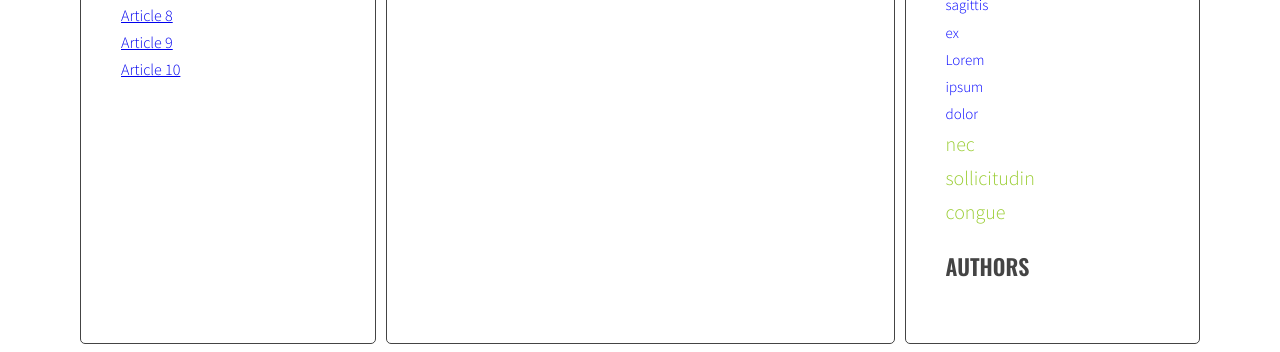
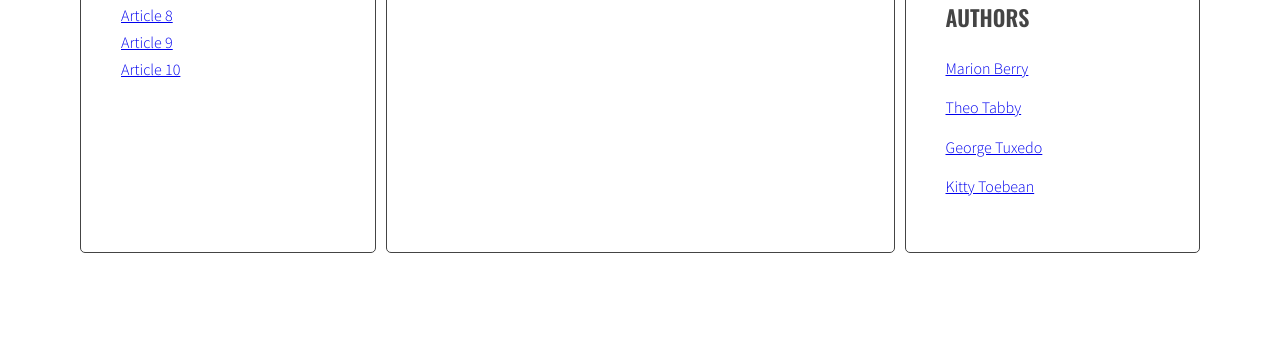
Before and after one commit to jfirlej/Blog-JavaScript, a website: page index.html in a window 1280 px wide. Shown: the part 547-899 px from the top of the page. After the commit the page ends 808 px from the top, so only its background shows below. Drawn offline with nearby package versions, Linux system fonts and the light colour scheme.

Commit message:
adding the number of articles to authors

```diff
--- a/js/script.js
+++ b/js/script.js
@@ -8,15 +8,15 @@ const optArticleSelector = '.post',
   optTagsSelector = '.tags a',
   optPostTagsSelector = '.post-tags .list a',
   optCloudClassCount = 5,
-  optCloudClassPrefix = 'tag-size-';
-//optCloudAuthorCount = 5,
-//optCloudAuthorPrefix = 'author-size-';
+  optCloudClassPrefix = 'tag-size-',
+  optCloudAuthorCount = 5,
+  optCloudAuthorPrefix = 'author-size-';
 
 function titleClickHandler(event) {
   event.preventDefault();
   const clickedElement = this;
-  console.log('Link was clicked!');
-  console.log(event);
+  //console.log('Link was clicked!');
+  //console.log(event);
   const activeLinks = document.querySelectorAll('.titles a.active');
   for (let activeLink of activeLinks) {
     /* remove class 'active' from all article links  */
@@ -28,9 +28,9 @@ function titleClickHandler(event) {
     activeArticle.classList.remove('active');
   }
   const articleSelector = clickedElement.getAttribute('href'); /* get 'href' attribute from the clicked link */
-  console.log(articleSelector);
+  // console.log(articleSelector);
   const targetArticle = document.querySelector(articleSelector); /* find the correct article using the selector (value of 'href' attribute) */
-  console.log(targetArticle);
+  //console.log(targetArticle);
   targetArticle.classList.add('active'); /* add class 'active' to the correct article */
 }
 
@@ -46,7 +46,7 @@ function generateTitleLinks(customSelector = '') {
     /* get the article id */
 
     const articleId = article.getAttribute('id');
-    console.log(articleId);
+    //console.log(articleId);
 
     /* find the title element */
 
@@ -59,7 +59,7 @@ function generateTitleLinks(customSelector = '') {
     /* create HTML of the link */
 
     const linkHTML = '<li><a href="#' + articleId + '"><span>' + articleTitle + '</span></a></li>';
-    console.log(linkHTML);
+    //console.log(linkHTML);
 
     /* insert link into titleList */
     html = html + linkHTML;
@@ -83,7 +83,7 @@ function calculateTagsParams(tags) {
   };
 
   for (let tag in tags) {
-    console.log(tag + ' is used ' + tags[tag] + ' times');
+    //console.log(tag + ' is used ' + tags[tag] + ' times');
     if (tags[tag] > params.max) {
       params.max = tags[tag];
     }
@@ -121,13 +121,13 @@ function calculateTagClass(count, params) {
   return optCloudClassPrefix + classNumber;
 }
 
-/*function calculateAuthorClass(count, params) {
+function calculateAuthorClass(count, params) {
   const normalizedCount = count - params.min;
   const normalizedMax = params.max - params.min;
   const percentage = normalizedCount / normalizedMax;
   const authorNumber = Math.floor(percentage * (optCloudAuthorCount - 1) + 1);
   return optCloudAuthorPrefix + authorNumber;
-}*/
+}
 
 
 function generateTags() {
@@ -164,7 +164,7 @@ function generateTags() {
 
   /* create variable for all link HTML code */
   const tagsParams = calculateTagsParams(allTags);
-  console.log('tagsParams', tagsParams);
+  ///console.log('tagsParams', tagsParams);
   let allTagsHTML = '';
 
   /* start LOOP for each tag in allTags; */
@@ -206,46 +206,50 @@ function tagClickHandler(event) {
 
 }
 
-/*function generateAuthors() {
+function generateAuthors() {
+  //find all aricle
   let allAuthors = {};
-  const allArticles = document.querySelectorAll(optArticleSelector);
-  for (let eachArticle of allArticles) {
-    const authorOfThisArticle = eachArticle.querySelector(optArticleAuthorSelector);
-    const authorOfThisArticleOnlyTxt = authorOfThisArticle.innerText;
-    const authorOfThisArticleWithoutBy = authorOfThisArticleOnlyTxt.replace('by ', '');
-    eachArticle.setAttribute('data-author', authorOfThisArticle);
-    for (let name of eachArticle) {
-      const linkHTML = '  <li><a href="#tag-' + name + '"><span>' + name + '</span></a></li>';
-      const html = html + linkHTML;
-      if (!allAuthors[name]) {
-        /* [NEW] add generated code to allTags array */
-/*       allAuthors[name] = 1;
-     } else {
-       allAuthors[name]++;
-     }
-   }
+  const aricles = document.querySelectorAll('.post');
+  let authorLink = '';
+  let authors = document.querySelector('.authors');
 
-   allArticles.innerHTML = html;
- }
- const authorList = document.querySelector('.authors');
 
- const authorParams = calculateAuthorParams(allAuthors);
- console.log('authorParams', authorParams);
- let allAuthorsHTML = '';
+  for (let article of aricles) {
+    let articeAuthor = article.querySelector('.post-author');
+    const articleAuthors = article.getAttribute("data-author");
+    const authorWithOutBy = articleAuthors.replace('by ', '');
 
- /* start LOOP for each tag in allTags; */
+    let authorsArray = authorWithOutBy.split();
 
-//  for (let author in allAuthors) {
+    ////optArticleAuthorSelector
 
-/* generate code of a link and add it to allTagsHTML */
-//    allTagsHTML += ' <li><a class="' + calculateAuthorClass(allAuthors[author], authorParams) + '"href="#tag-' + author + '">' + author + ' (' + allAuthors[author] + ') ' + '</a></li>';
-//  }
 
-/* end LOOP for each tag in allTags; */
 
-/* add html from allTagsHTML to tagList; */
-// authorList.innerHTML = allAuthorsHTML;
-///}
+    // console.log(articleAuthors);
+    for (let articleAuthor of authorsArray) {
+
+      let authorHTML = '<li><a  href="#' + articleAuthor + '">' + articleAuthor + '</a></li>';
+      authorLink = authorLink + authorHTML;
+      if (!allAuthors[articleAuthor]) {
+        allAuthors[articleAuthor] = 1;
+      } else {
+        allAuthors[articleAuthor]++;
+      }
+      articeAuthor.innerHTML = authorHTML;
+
+    }
+
+  }
+  const AuthorParams = calculateTagsParams(allAuthors);
+  let allAuthorssHTML = '';
+  for (let articleAuthor in allAuthors) {
+    allAuthorssHTML += ' <li><a class="' + calculateAuthorClass(allAuthors[articleAuthor], AuthorParams) + '"href="#by' + articleAuthor + '">' + articleAuthor + '  ' + '</a></li>';
+
+  }
+  authors.innerHTML = allAuthorssHTML;
+
+}
+generateAuthors();
 
 function authorClickHandler(event) {
   event.preventDefault();
--- a/sass/style.scss
+++ b/sass/style.scss
@@ -135,28 +135,37 @@ body {
   text-decoration: none;
   font-size: 30px;
   color: red;
+  font-weight: 900;
 }
 
 .tag-size-4 {
   text-decoration: none;
   font-size: 25px;
   color: orangered;
+  font-weight: 900;
 }
 
 .tag-size-3 {
   text-decoration: none;
   font-size: 20px;
   color: yellowgreen;
+  font-weight: 900;
 }
 
 .tag-size-2 {
   text-decoration: none;
   font-size: 18px;
   color: blueviolet;
+  font-weight: 900;
 }
 
 .tag-size-1 {
   text-decoration: none;
   font-size: 15px;
   color: blue;
+  font-weight: 600;
 }
+
+.list.tags li {
+  display: inline;
+}
```
Also changed, not shown: css/style.css, 1 other file.
